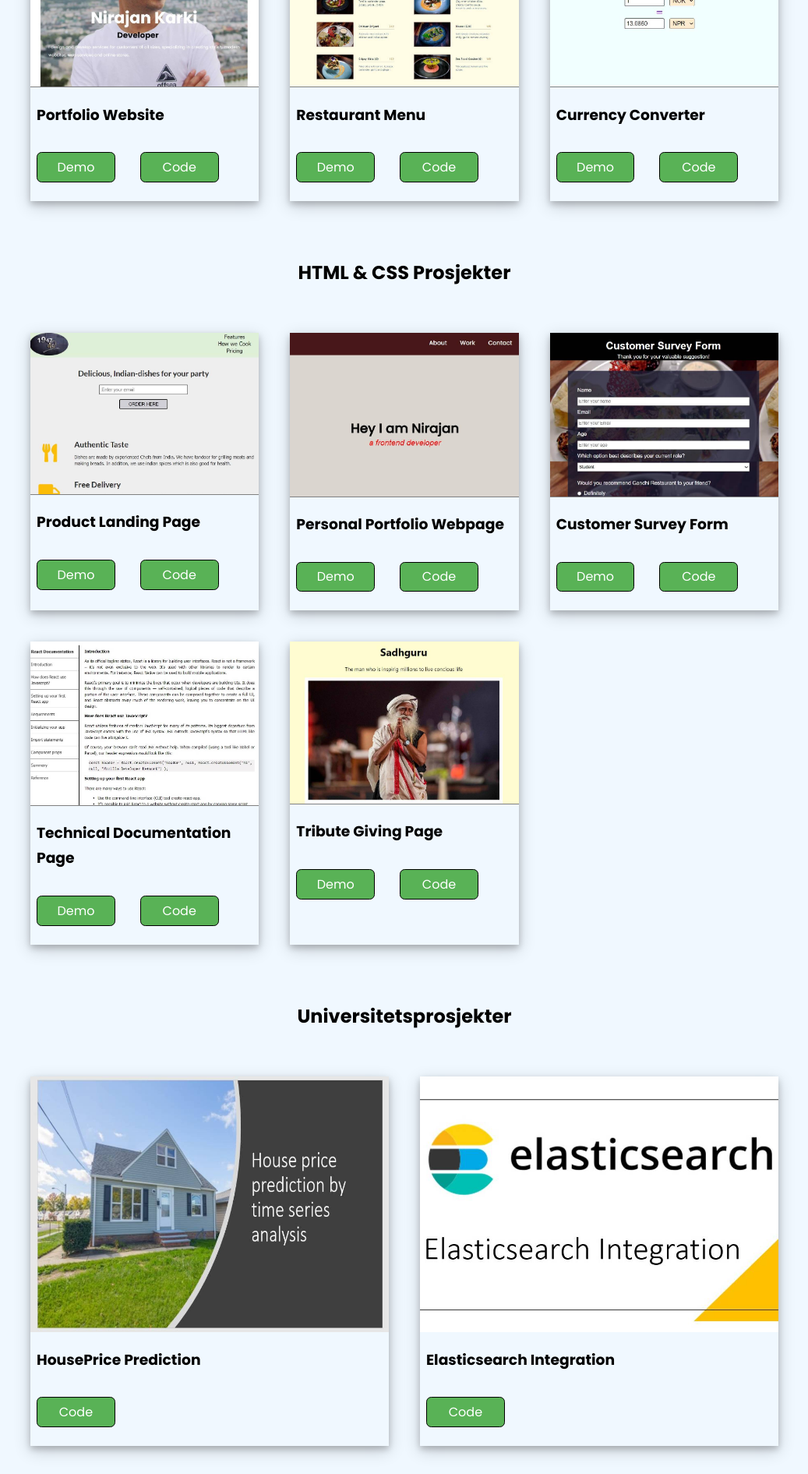
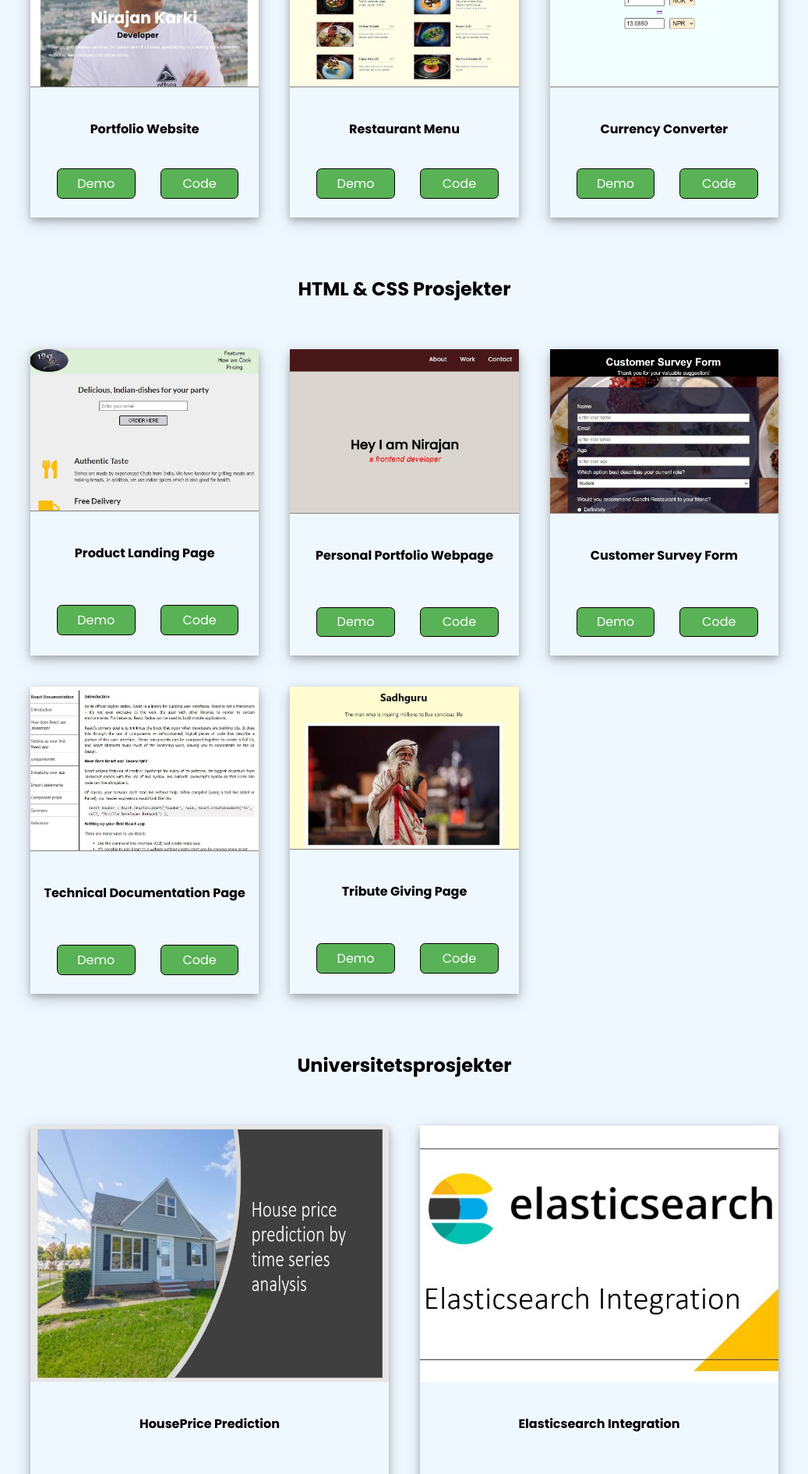
Before and after one commit to nirajan1985/portfolio-website, a React (Create React App) app: page / in a window 1280 px wide. Shown: the part 1880-3771 px from the top of the page at 78% size, without its empty margins (121-1158 px from the left). Built offline with nearby package versions, Linux system fonts and the light colour scheme.

Commit message:
Forbedringer design og font-size

```diff
--- a/src/components/HtmlProject/ProjectHtml.css
+++ b/src/components/HtmlProject/ProjectHtml.css
@@ -17,14 +17,15 @@ section {
 }
 
 .prohtml_item h3 {
-  margin: 1.2rem 0 2rem;
-  padding-left: 0.5rem;
+	min-height: 5rem;
+	text-align: center;
+	margin-top: 2.5rem;
 }
 
 .prohtml_btns {
   display: flex;
   align-items: center;
-  justify-content: flex-start;
+  justify-content: center;
   gap: 2rem;
   margin-bottom: 1.5rem;
   padding-left: 0.5rem;
--- a/src/components/ProjectUniversity/ProjectUni.css
+++ b/src/components/ProjectUniversity/ProjectUni.css
@@ -14,14 +14,15 @@
 }
 
 .prouni_item h3 {
-  margin: 1.2rem 0 2rem;
-  padding-left: 0.5rem;
+	min-height: 5rem;
+	text-align: center;
+	margin-top: 2.5rem;
 }
 
 .prouni_btns {
   display: flex;
   align-items: center;
-  justify-content: flex-start;
+  justify-content: center;
   gap: 2rem;
   margin-bottom: 1.5rem;
   padding-left: 0.5rem;
--- a/src/components/project/Project.css
+++ b/src/components/project/Project.css
@@ -14,14 +14,15 @@
 }
 
 .portfolio_item h3 {
-  margin: 1.2rem 0 2rem;
-  padding-left: 0.5rem;
+	min-height: 4rem;
+	text-align: center;
+	margin-top: 2.5rem;
 }
 
 .portfolio_btns {
   display: flex;
   align-items: center;
-  justify-content: flex-start;
+  justify-content: center;
   gap: 2rem;
   margin-bottom: 1.5rem;
   padding-left: 0.5rem;
--- a/src/index.css
+++ b/src/index.css
@@ -58,6 +58,10 @@ a {
   transition: var(--transition);
 }
 
+h3 {
+  font-size: 1rem;
+}
+
 /* --------------MEDIA QUERIES------------- */
 
 @media screen and (max-width: 1024px) {
```
Also changed, not shown: src/App.css (line endings or trailing spaces).
